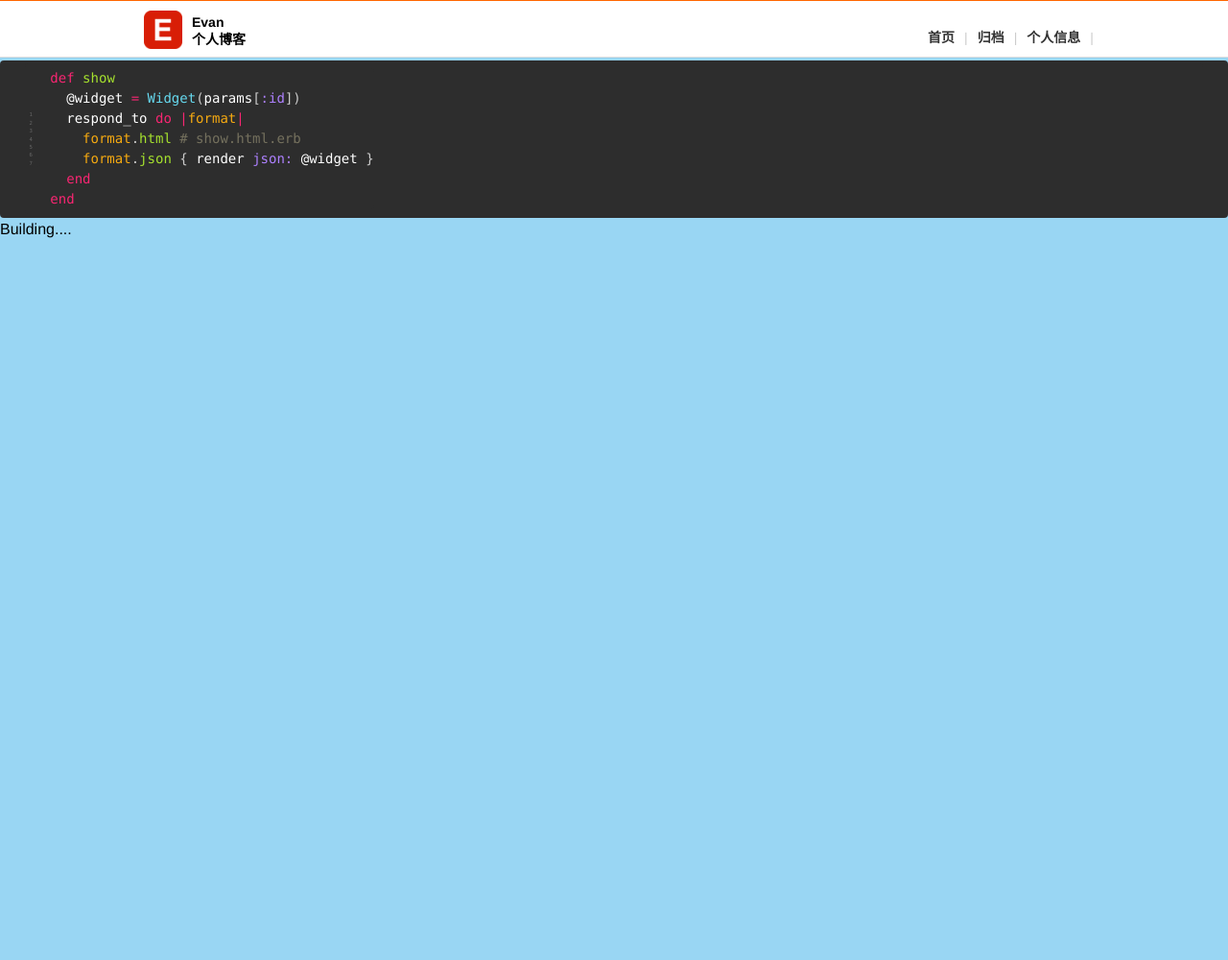
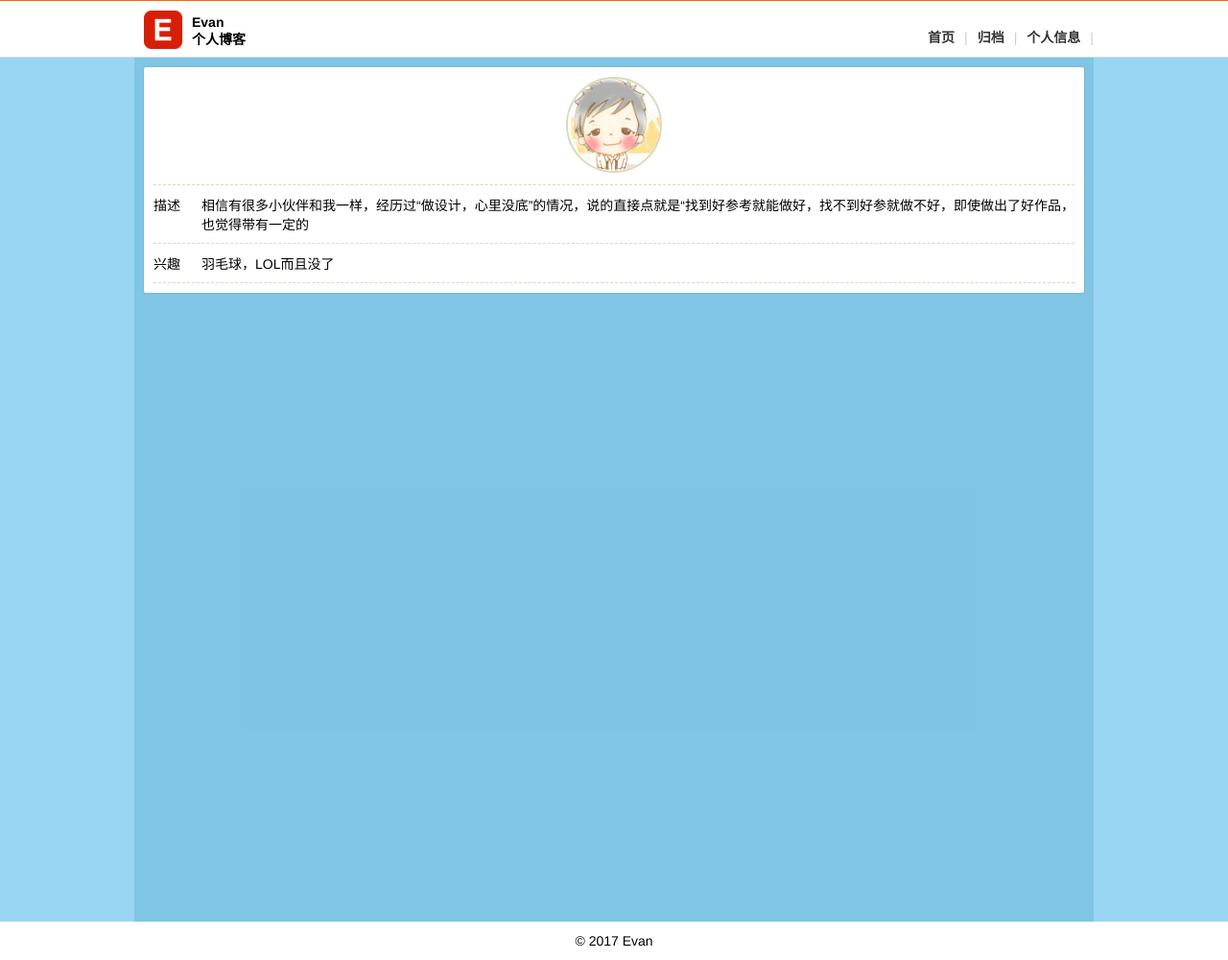
Before and after one commit to bnuephjx/bnuephjx.github.io, a Jekyll site: the page built from about/index.html, in a window 1280 px wide. Shown: the whole page at 96% size. Built offline with Jekyll 4.4.1, drawn with Linux system fonts in a browser that asks for light colours; before the commit the page ends 900 px from its top, so only the background shows below that.

Commit message:
个人信息页面

```diff
--- a/_config.yml
+++ b/_config.yml
@@ -74,7 +74,7 @@ imglogo:
   src: img/logo.png        ## 选择图片   `.svg` and `.png` are recommended,please put image into the theme folder `/jacman/source/img`.
 favicon: img/favicon.ico   ## 网址图标   size:32px*32px,`.ico` is recommended,please put image into the theme folder `/jacman/source/img`.
 apple_icon: img/jacman.jpg ## 苹果设备上的图标  size:114px*114px,please put image into the theme folder `/jacman/source/img`.
-author_img: #img/author.jpg ## 作者图片   size:220px*220px.display author avatar picture.if don't want to display,please don't set this.
+author_img: img/author.jpg ## 作者图片   size:220px*220px.display author avatar picture.if don't want to display,please don't set this.
 banner_img: #img/banner.jpg ## banner图片  size:1920px*200px+. Banner Picture
 
 #### index post is expanding or not 首页设置
--- /dev/null
+++ b/_includes/_views/about.html
@@ -0,0 +1,22 @@
+<div class="blogContent clearfix">
+    <div class="aboutMe">
+		<div class="aboutMeHead">
+			<div class="authorImg">
+				<img src="{{ site.assets }}/{{ site.author_img }}" class="imgResponsive"/>
+			</div>
+		</div>
+		<ul class="describeBox">
+			<li class="clearfix">
+				<div class="describe">描述</div>
+				<div class="describeInfo">相信有很多小伙伴和我一样，经历过“做设计，心里没底”的情况，说的直接点就是“找到好参考就能做好，找不到好参就做不好，即使做出了好作品，也觉得带有一定的</div>
+			</li>
+			<li class="clearfix">
+				<div class="describe">兴趣</div>
+				<div class="describeInfo">羽毛球，LOL而且没了</div>
+			</li>
+		</ul>
+	</div>
+</div>
+{% include _component/footer.html %}
+<div class='backTop'>↑</div>
+{% include _component/footerWithJS.html %}
--- a/about/index.html
+++ b/about/index.html
@@ -3,13 +3,4 @@ layout: default
 type: about
 title: About me
 ---
-{% highlight ruby linenos %}
-def show
-  @widget = Widget(params[:id])
-  respond_to do |format|
-    format.html # show.html.erb
-    format.json { render json: @widget }
-  end
-end
-{% endhighlight %}
-Building....
+{% include _views/about.html %}
--- a/assets/css/blog.css
+++ b/assets/css/blog.css
@@ -37,6 +37,11 @@
 /*
  * 响应式(自适应)图片设置 img是内联表现为块级的元素
  */
+.imgResponsive {
+  max-width: 100%;
+  height: auto;
+  border: none;
+}
 /*
  * lable，重置
  */
@@ -1743,6 +1748,45 @@ body {
 #BnuephjxBlog .blogContent .blogCategories {
   margin-bottom: 10px;
 }
+#BnuephjxBlog .blogContent .aboutMe {
+  background-color: #ffffff;
+  padding: 10px;
+  -webkit-box-shadow: 0 0 2px rgba(0, 0, 0, 0.2);
+  box-shadow: 0 0 2px rgba(0, 0, 0, 0.2);
+  border-radius: 2px;
+  background-color: white;
+}
+#BnuephjxBlog .blogContent .aboutMe .aboutMeHead {
+  text-align: center;
+  padding-bottom: 10px;
+  border-bottom: 1px dashed #d9d9bc;
+}
+#BnuephjxBlog .blogContent .aboutMe .aboutMeHead .authorImg {
+  width: 100px;
+  height: 100px;
+  border-radius: 100%;
+  display: inline-block;
+  *display: inline;
+  *zoom: 1;
+  border: 2px solid #d9d9bc;
+}
+#BnuephjxBlog .blogContent .aboutMe .aboutMeHead .authorImg img {
+  border-radius: 100%;
+}
+#BnuephjxBlog .blogContent .aboutMe .describeBox {
+  font-size: 14px;
+}
+#BnuephjxBlog .blogContent .aboutMe .describeBox li {
+  border-bottom: 1px dashed #d9d9bc;
+  padding: 10px 0;
+}
+#BnuephjxBlog .blogContent .aboutMe .describeBox li .describe {
+  float: left;
+  width: 50px;
+}
+#BnuephjxBlog .blogContent .aboutMe .describeBox li .describeInfo {
+  overflow: hidden;
+}
 #BnuephjxBlog .blogFooter {
   height: 40px;
   background-color: #ffffff;
```
Also changed, not shown: assets/img/author.jpg.
